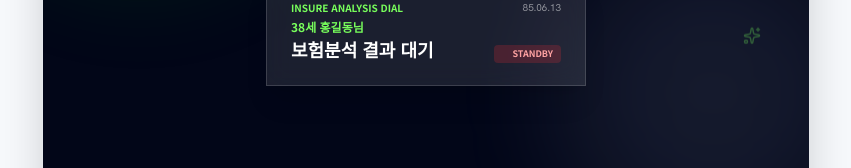
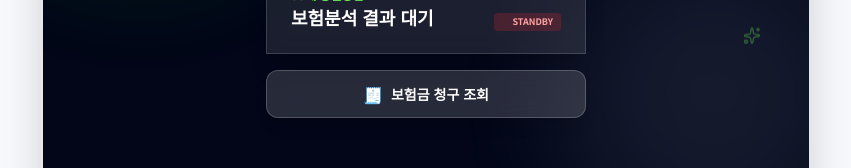
Before and after one commit to ncia/simple_consult, a React (Vite) app: page / in a window 1280 px wide. Shown: the part 356-524 px from the top of the page, without its empty margins (214-1065 px from the left). Built offline with nearby package versions, Linux system fonts and the light colour scheme.

Commit message:
024번째 커밋: 보험분석 결과 대기 박스 아래에 보험금 청구 조회 버튼 추가

```diff
--- a/src/App.tsx
+++ b/src/App.tsx
@@ -242,6 +242,16 @@ export default function App() {
                   </div>
                 </div>
               </div>
+
+              {/* Claims Inquiry Button */}
+              <button
+                type="button"
+                className="relative z-10 mt-4 w-full max-w-[320px] h-12 bg-white/15 hover:bg-white/25 text-white rounded-xl font-bold text-sm backdrop-blur-md border border-white/20 shadow-lg transition-all active:scale-95 flex items-center justify-center gap-2 cursor-pointer"
+                onClick={() => alert('보험금 청구 조회 서비스는 준비 중입니다.')}
+              >
+                <span className="text-base">🧾</span>
+                <span>보험금 청구 조회</span>
+              </button>
             </section>
 
             {/* EVENT BANNER AD */}
```
